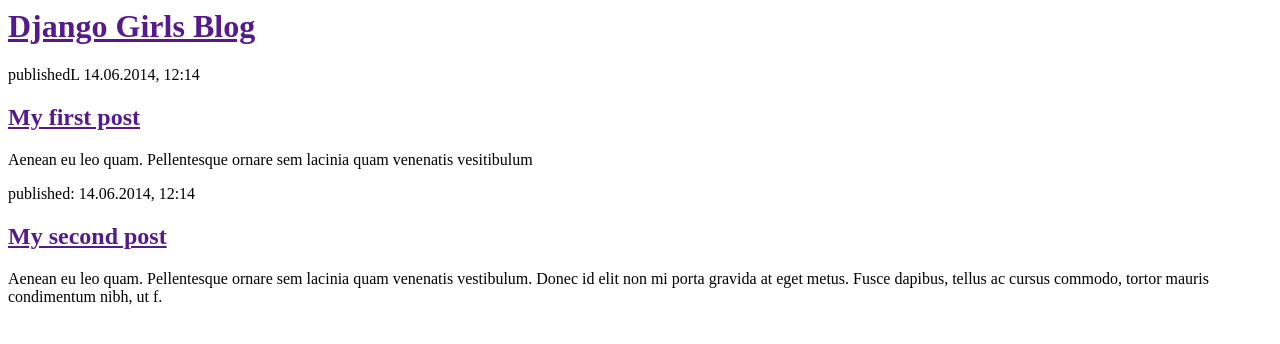
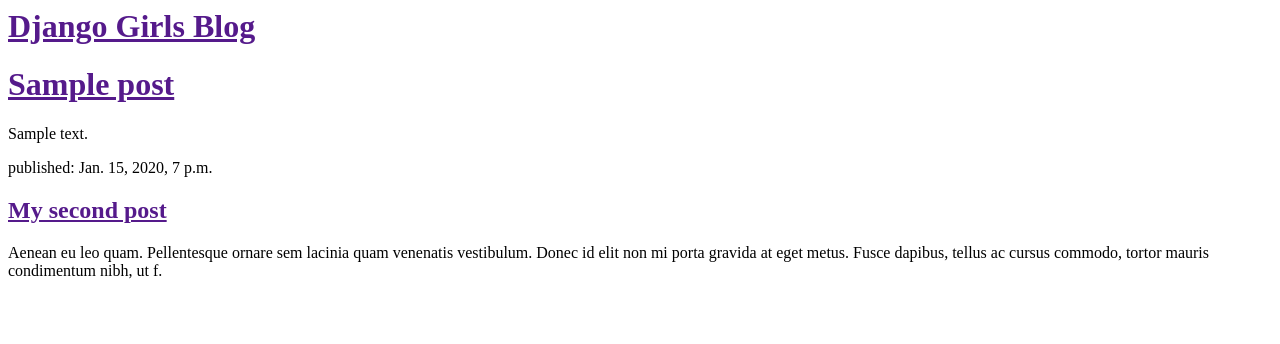
Before and after one commit to carta12/my-first-blog, a Django app: page / in a window 1280 px wide. Shown: the top 344 px of the page. Run offline with Django 3.2, Linux system fonts and the light colour scheme; tables that the repository leaves empty hold one stand-in row (values such as "Sample post").

Commit message:
Modified templates to display posts from database.

```diff
--- a/blog/templates/blog/post_list.html
+++ b/blog/templates/blog/post_list.html
@@ -8,13 +8,18 @@
     </div>
 
     <div>
-      <p> publishedL 14.06.2014, 12:14 </p>
-      <h2><a href="">My first post</a></h2>
-      <p> Aenean eu leo quam. Pellentesque ornare sem lacinia quam venenatis vesitibulum</p>
+
+      {% for post in posts %}
+        <div>
+          <h1><a href="">{{post.title}}</a></h1>
+          <p>{{post.text|linebreaksbr}}</p>
+          <p> published: {{ post.published_date}} </p>
+        </div>
+      {% endfor %}
+
     </div>
 
     <div>
-      <p>published: 14.06.2014, 12:14</p>
       <h2><a href="">My second post</a></h2>
       <p>Aenean eu leo quam. Pellentesque ornare sem lacinia quam venenatis vestibulum. Donec id elit non mi porta gravida at eget metus. Fusce dapibus, tellus ac cursus commodo, tortor mauris condimentum nibh, ut f.</p>
     </div>
--- a/blog/views.py
+++ b/blog/views.py
@@ -1,6 +1,9 @@
 from django.shortcuts import render
+from django.utils import timezone
+from .models import Post
 
 # Create your views here.
 
 def post_list(request):
-    return render(request, 'blog/post_list.html', {})
+    posts = Post.objects.all().order_by('published_date')
+    return render(request, 'blog/post_list.html', {'posts':posts})
```
